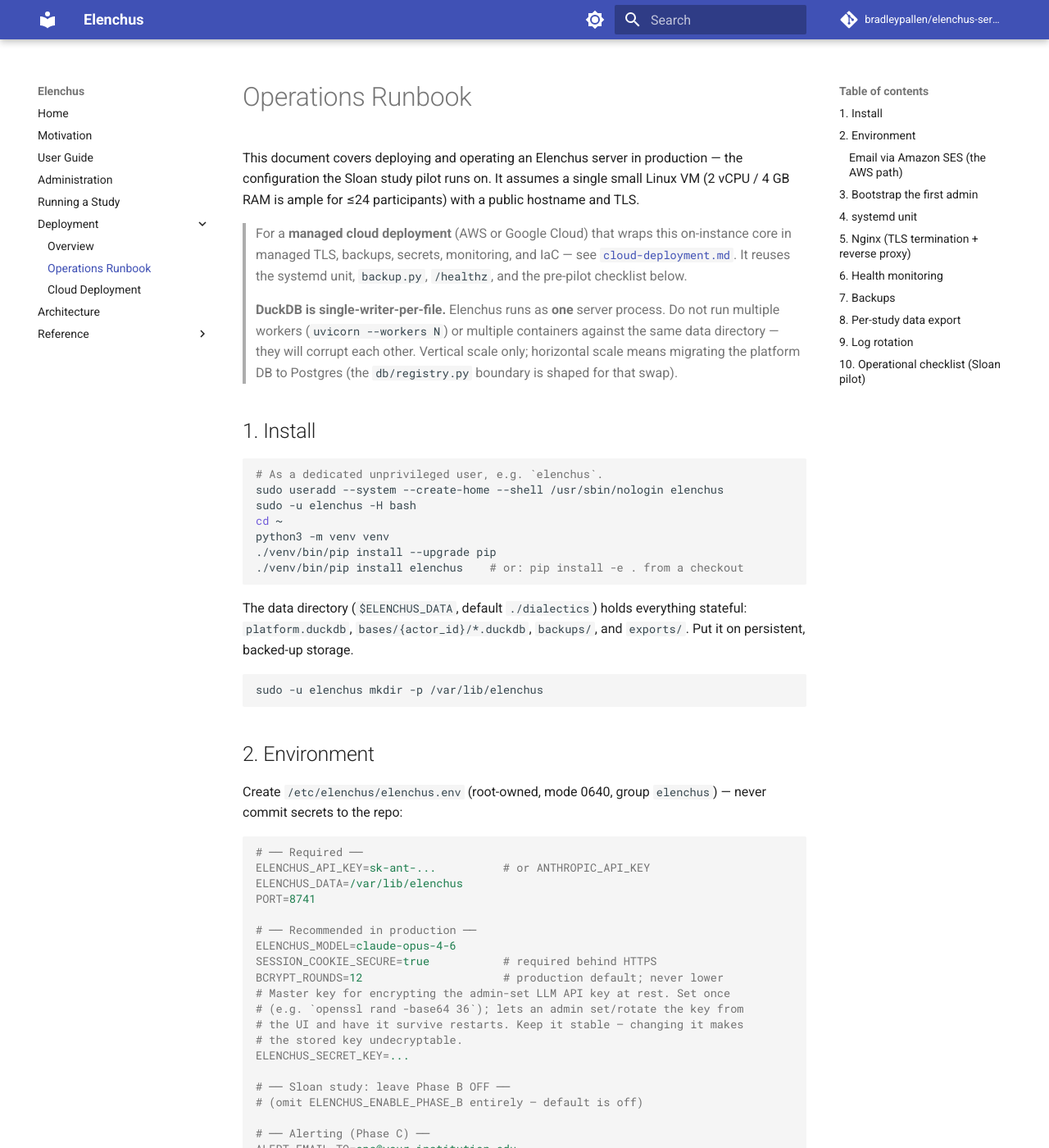
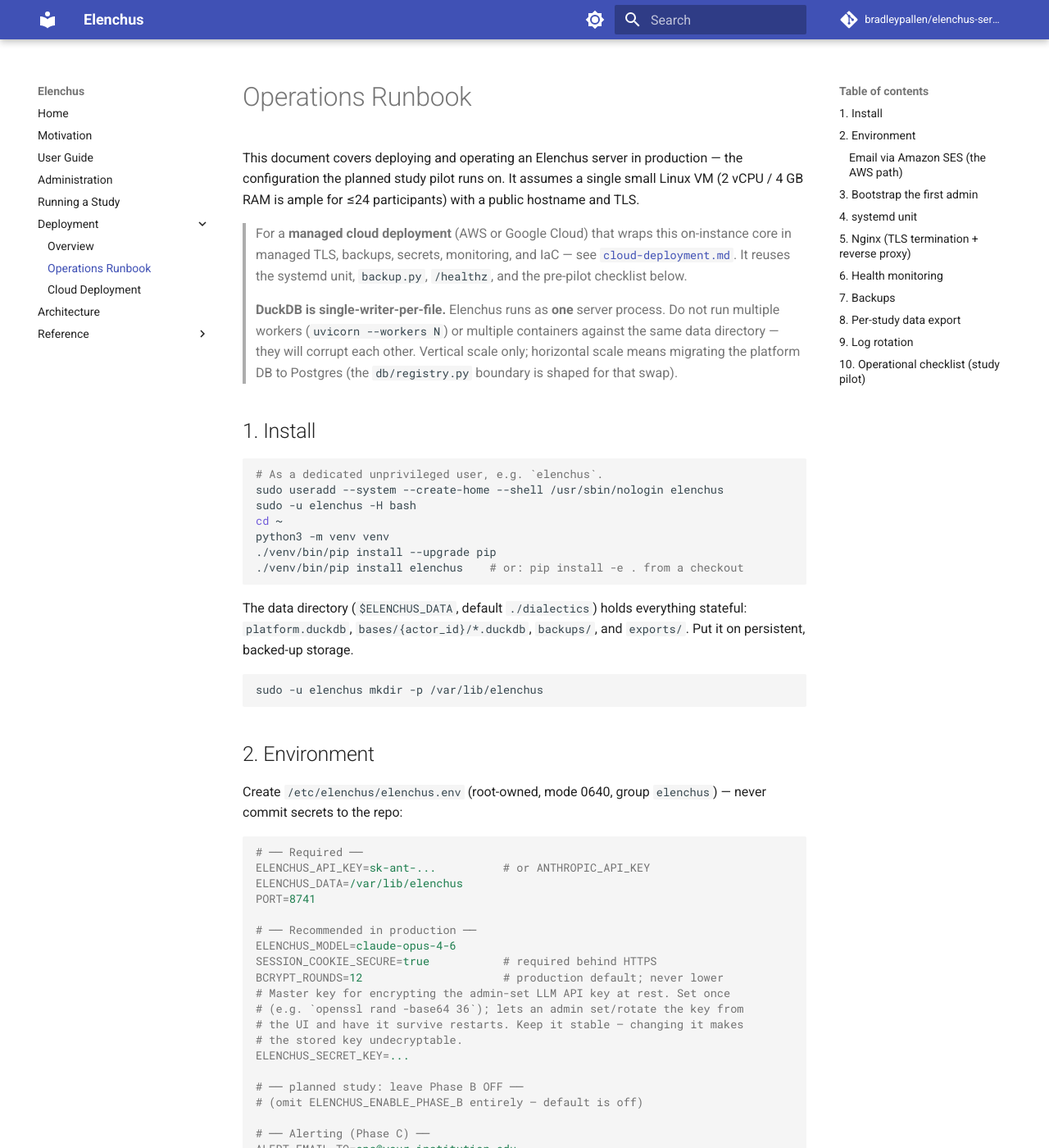
Before and after one commit to bradleypallen/elenchus-server, an MkDocs documentation site: the page built from docs/OPERATIONS.md, in a window 1280 px wide and 1400 px high. Shown: the whole window at 82% size. Built offline with MkDocs 1.6.1 and Material for MkDocs 9.7.7, drawn with Linux system fonts in a browser that asks for light colours; comment, search, counter and statistics services are not loaded; some of the changed text lies outside the part shown.

Commit message:
Make study funding wording conditional in public docs
Refer to "the planned (human-subjects) study" rather than naming a
funder whose award decision is pending.

Co-Authored-By: Claude Fable 5 <noreply@anthropic.com>

````diff
--- a/docs/OPERATIONS.md
+++ b/docs/OPERATIONS.md
@@ -1,7 +1,7 @@
 # Operations Runbook
 
 This document covers deploying and operating an Elenchus server in
-production — the configuration the Sloan study pilot runs on. It
+production — the configuration the planned study pilot runs on. It
 assumes a single small Linux VM (2 vCPU / 4 GB RAM is ample for ≤24
 participants) with a public hostname and TLS.
 
@@ -59,7 +59,7 @@ BCRYPT_ROUNDS=12                     # production default; never lower
 # the stored key undecryptable.
 ELENCHUS_SECRET_KEY=...
 
-# ── Sloan study: leave Phase B OFF ──
+# ── planned study: leave Phase B OFF ──
 # (omit ELENCHUS_ENABLE_PHASE_B entirely — default is off)
 
 # ── Alerting (Phase C) ──
@@ -219,7 +219,7 @@ curl -sf https://elenchus.your-institution.edu/healthz | jq
 ```
 
 The response also surfaces two config sanity flags worth alerting on:
-`phase_b_enabled` (must be `false` for the Sloan study) and
+`phase_b_enabled` (must be `false` for the planned study) and
 `llm_configured` (must be `true`, or every dialogue turn will fail).
 
 ## 7. Backups
@@ -279,7 +279,7 @@ backup log needs its own rotation — `/etc/logrotate.d/elenchus`:
 sudo mkdir -p /var/log/elenchus && sudo chown elenchus:elenchus /var/log/elenchus
 ```
 
-## 10. Operational checklist (Sloan pilot)
+## 10. Operational checklist (study pilot)
 
 Before the first participant session:
 
````
Also changed, not shown: README.md (+1 -1 lines), docs/administration.md (+1 -1 lines), docs/cloud-deployment.md (+1 -1 lines), docs/deployment.md (+1 -1 lines), docs/index.md (+1 -1 lines), docs/study.md (+1 -1 lines).
